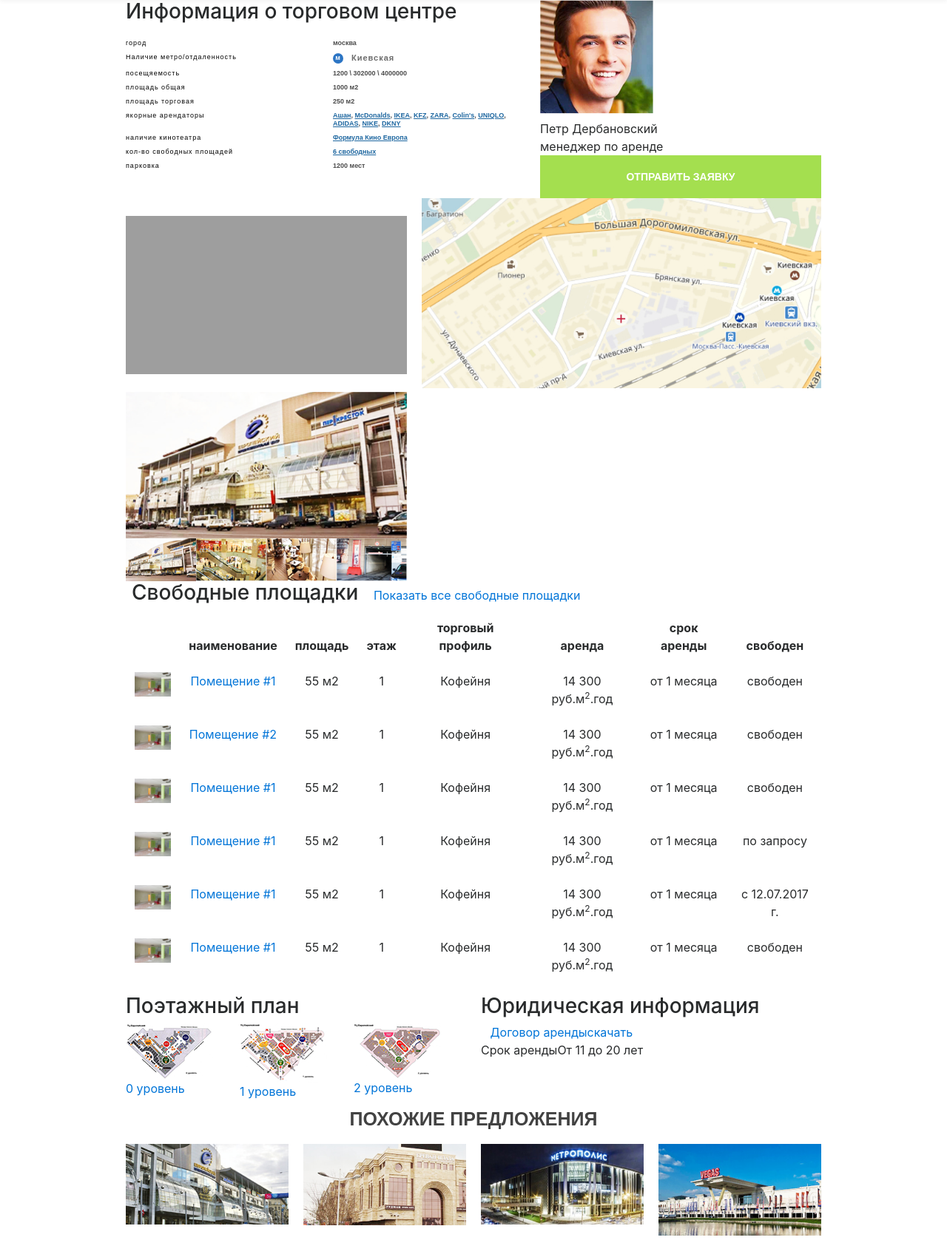
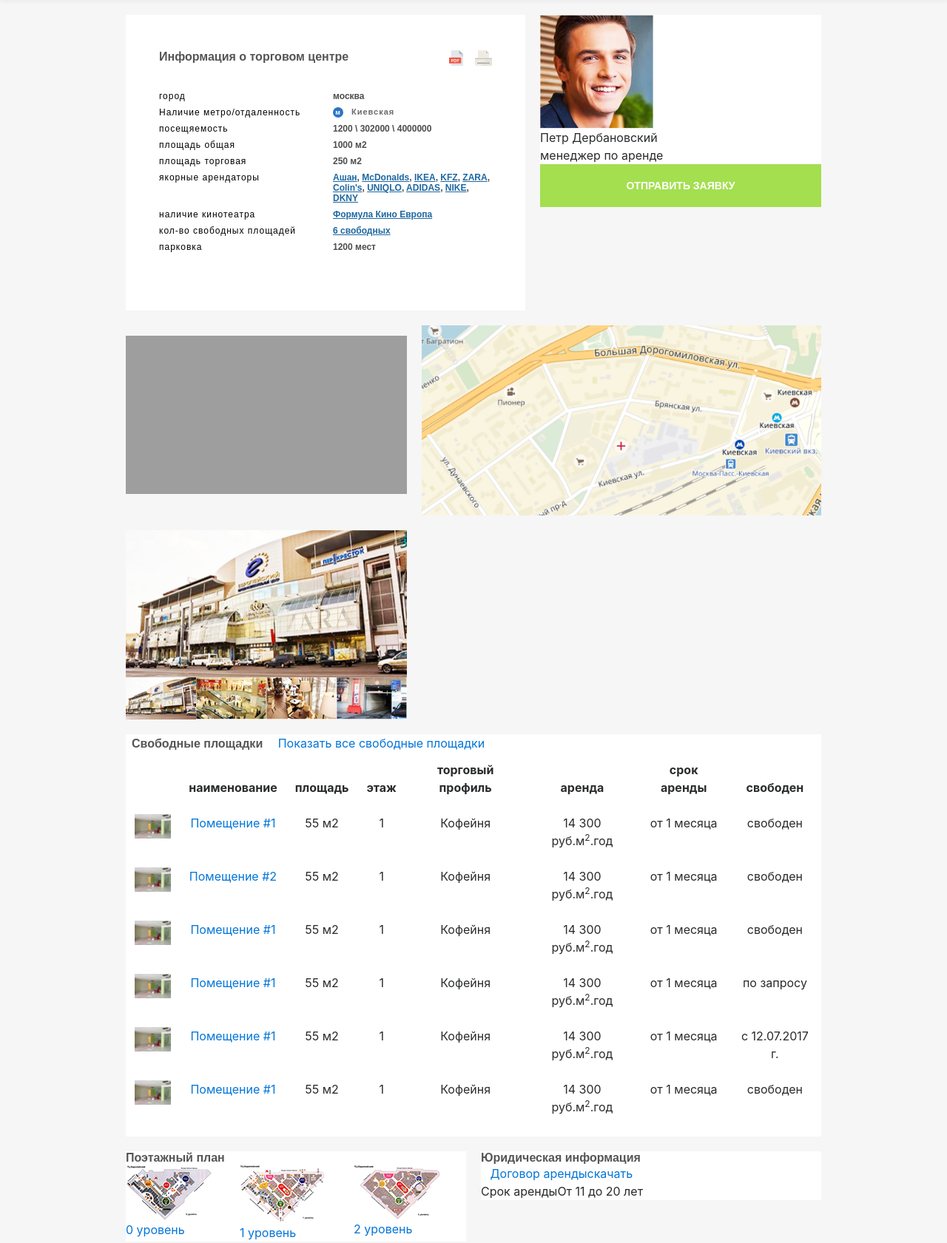
Before and after one commit to tagopen/vitrina, a web app: file app/product.html in a window 1280 px wide. Shown: the part 302-1983 px from the top of the page at 74% size. Run offline with its HTML, style and script files only (its server is not run), Linux system fonts and the light colour scheme; some web fonts are replaced; grey boxes are pictures that could not be loaded.

Commit message:
section info

```diff
--- a/app/css/style.css
+++ b/app/css/style.css
@@ -476,6 +476,12 @@
   background: url(../img/sprite.png) -630px -288px no-repeat;
 }
 
+.ic--pdf:before {
+  width: 19px;
+  height: 21px;
+  background: url(../img/sprite.png) -663px -512px no-repeat;
+}
+
 .ic--plaza:before {
   width: 133px;
   height: 85px;
@@ -486,6 +492,12 @@
   width: 204px;
   height: 186px;
   background: url(../img/sprite.png) 0px -210px no-repeat;
+}
+
+.ic--print:before {
+  width: 23px;
+  height: 21px;
+  background: url(../img/sprite.png) -670px -470px no-repeat;
 }
 
 .ic--rgb:before {
@@ -2642,7 +2654,7 @@
 }
 
 .tags__link {
-  font: 700 0.563rem/0.6875rem "Muller", sans-serif;
+  font: inherit;
   color: #1e67a0;
   text-decoration: underline;
   -webkit-transition: all .3s ease-out;
@@ -2906,10 +2918,6 @@
     font-size: 0.688rem;
     line-height: 0.8125rem;
   }
-  .category__layout--big .tags__link {
-    font-size: 0.688rem;
-    line-height: 0.8125rem;
-  }
   .category__layout--big .tags__quantity {
     width: 1rem;
     height: 1rem;
@@ -2994,10 +3002,6 @@
     font-size: 0.5rem;
     line-height: 0.625rem;
   }
-  .category__layout--map .tags__link {
-    font-size: 0.5rem;
-    line-height: 0.625rem;
-  }
   .category__layout--map .tags__quantity {
     width: 0.688rem;
     height: 0.688rem;
@@ -3056,10 +3060,6 @@
     font-size: 0.875rem;
     line-height: 1rem;
   }
-  .category__layout--big .tags__link {
-    font-size: 0.875rem;
-    line-height: 1rem;
-  }
   .category__layout--big .tags__quantity {
     width: 1.313rem;
     height: 1.313rem;
@@ -3106,10 +3106,6 @@
     line-height: 0.875rem;
   }
   .option__value {
-    font-size: 0.75rem;
-    line-height: 0.875rem;
-  }
-  .tags__link {
     font-size: 0.75rem;
     line-height: 0.875rem;
   }
@@ -3401,6 +3397,103 @@
   }
 }
 
+/* ---------------------------------------- */
+/* S E C T I O N    I N F O    S T Y L E    */
+/* ---------------------------------------- */
+@media only screen and (min-width: 992px) {
+  .option__name--dark {
+    font-size: 0.875rem;
+    line-height: 1rem;
+  }
+}
+
+/* -------------------------------------------------------- */
+/* S E C T I O N    P R O D U C T - T H U M B    S T Y L E  */
+/* -------------------------------------------------------- */
+.product-thumb {
+  padding: 0.625rem 0;
+  background-color: #f6f6f6;
+}
+
+.product-thumb__item {
+  margin: 0.625rem 0;
+  background-color: #fff;
+}
+
+/* ---------------------------------------- */
+/* S E C T I O N    I N F O    S T Y L E    */
+/* ---------------------------------------- */
+.h3-heading {
+  margin: 0;
+  font: 700 0.813rem/0.9375rem "Muller", sans-serif;
+  color: #555;
+}
+
+.info {
+  padding: 1.25rem;
+}
+
+.info__link {
+  margin-left: 1rem;
+}
+
+.info__option {
+  padding: 0.75rem 0 0;
+}
+
+.option__name--info {
+  font-size: 0.625rem;
+  line-height: 0.75rem;
+}
+
+.option__value--info {
+  font-size: 0.625rem;
+  line-height: 0.75rem;
+}
+
+@media only screen and (min-width: 768px) {
+  .h3-heading {
+    font-size: 1rem;
+    line-height: 1.125rem;
+  }
+  .info {
+    padding: 2.813rem;
+  }
+  .info__option {
+    padding: 1.875rem 0;
+  }
+  .option__name--info {
+    font-size: 0.75rem;
+    line-height: 0.875rem;
+  }
+  .option__value--info {
+    font-size: 0.75rem;
+    line-height: 0.875rem;
+  }
+}
+
+@media only screen and (min-width: 992px) {
+  .option__name--info {
+    font-size: 0.75rem;
+    line-height: 0.875rem;
+  }
+  .option__value--info {
+    font-size: 0.75rem;
+    line-height: 0.875rem;
+  }
+}
+
+@media only screen and (min-width: 1344px) {
+  .option__name--info {
+    font-size: 0.875rem;
+    line-height: 1rem;
+  }
+  .option__value--info {
+    font-size: 1rem;
+    line-height: 1.125rem;
+  }
+}
+
 /* ---------------------------------------------- */
 /* S E C T I O N    C A T E G O R Y    S T Y L E  */
 /* ---------------------------------------------- */
--- a/app/product.html
+++ b/app/product.html
@@ -107,7 +107,7 @@
               <div class="col-24 col-md-12 col-lg-auto">
                 <div class="intro__item choice">
                   <div class="row flex-row-reverse flex-md-row">
-                    <div class="d-inline-flex pl-2 pr-2 shoice__btn-group">
+                    <div class="d-inline-flex pl-2 pr-2 choice__btn-group">
                       <button class="btn favorite" type="button"><i class="fa fa-star favorite--icon"></i></button>
                       <button class="btn compare" type="button"><i class="fa fa-balance-scale compare--icon"></i></button>
                     </div>
@@ -150,27 +150,27 @@
             <div class="col-24 col-lg-14">
               <div class="product-thumb__item">
                 <div class="info">
-                  <div class="d-flex justify-content-between">
+                  <div class="d-flex justify-content-between align-items-center">
                     <div class="d-inline-flex">
                       <h3 class="h3-heading">Информация о торговом центре</h3>
                     </div>
-                    <div class="d-inline-flex info__group"><a class="info__link pdf" href="#"><i class="fa fa-file-pdf-o"></i></a><a class="info__link print" href="#" onclick="window.print();"><i class="fa fa-print"></i></a></div>
+                    <div class="d-inline-flex info__group"><a class="info__link pdf" href="#"><i class="ic ic--pdf"></i></a><a class="info__link print" href="#" onclick="window.print();"><i class="ic ic--print"></i></a></div>
                   </div>
-                  <div class="option">
+                  <div class="option info__option">
                     <div class="option__item">
                       <div class="row">
                         <div class="col">
-                          <div class="option__name option__name--dark">город</div>
+                          <div class="option__name option__name--dark option__value--info">город</div>
                         </div>
                         <div class="col">
-                          <div class="option__value"><span class="option__number">москва</span><span class="option__descr"></span></div>
+                          <div class="option__value option__value--info"><span class="option__number">москва</span><span class="option__descr"></span></div>
                         </div>
                       </div>
                     </div>
                     <div class="option__item">
                       <div class="row">
                         <div class="col">
-                          <div class="option__name option__name--dark">Наличие метро/отдаленность</div>
+                          <div class="option__name option__name--dark option__value--info">Наличие метро/отдаленность</div>
                         </div>
                         <div class="col">
                           <div class="railway"><span class="railway__icon railway__icon--blue">м</span>Киевская
@@ -181,40 +181,40 @@
                     <div class="option__item">
                       <div class="row">
                         <div class="col">
-                          <div class="option__name option__name--dark">посещяемость</div>
+                          <div class="option__name option__name--dark option__value--info">посещяемость</div>
                         </div>
                         <div class="col">
-                          <div class="option__value"><span class="option__number">1200 \ 302000 \ 4000000</span><span class="option__descr"></span></div>
+                          <div class="option__value option__value--info"><span class="option__number">1200 \ 302000 \ 4000000</span><span class="option__descr"></span></div>
                         </div>
                       </div>
                     </div>
                     <div class="option__item">
                       <div class="row">
                         <div class="col">
-                          <div class="option__name option__name--dark">площадь общая</div>
+                          <div class="option__name option__name--dark option__value--info">площадь общая</div>
                         </div>
                         <div class="col">
-                          <div class="option__value"><span class="option__number">1000 м2</span><span class="option__descr"></span></div>
+                          <div class="option__value option__value--info"><span class="option__number">1000 м2</span><span class="option__descr"></span></div>
                         </div>
                       </div>
                     </div>
                     <div class="option__item">
                       <div class="row">
                         <div class="col">
-                          <div class="option__name option__name--dark">площадь торговая</div>
+                          <div class="option__name option__name--dark option__value--info">площадь торговая</div>
                         </div>
                         <div class="col">
-                          <div class="option__value"><span class="option__number">250 м2</span><span class="option__descr"></span></div>
+                          <div class="option__value option__value--info"><span class="option__number">250 м2</span><span class="option__descr"></span></div>
                         </div>
                       </div>
                     </div>
                     <div class="option__item">
                       <div class="row">
                         <div class="col">
-                          <div class="option__name option__name--dark">якорные арендаторы</div>
+                          <div class="option__name option__name--dark option__value--info">якорные арендаторы</div>
                         </div>
                         <div class="col">
-                          <div class="option__value tags"><a class="tags__link" href="#">Ашан</a>, <a class="tags__link" href="#">McDonalds</a>, <a class="tags__link" href="#">IKEA</a>, <a class="tags__link" href="#">KFZ</a>, <a class="tags__link" href="#">ZARA</a>, <a class="tags__link" href="#">Colin's</a>, <a class="tags__link" href="#">UNIQLO</a>, <a class="tags__link" href="#">ADIDAS</a>, <a class="tags__link" href="#">NIKE</a>, <a class="tags__link" href="#">DKNY</a>
+                          <div class="option__value option__value--info tags"><a class="tags__link" href="#">Ашан</a>, <a class="tags__link" href="#">McDonalds</a>, <a class="tags__link" href="#">IKEA</a>, <a class="tags__link" href="#">KFZ</a>, <a class="tags__link" href="#">ZARA</a>, <a class="tags__link" href="#">Colin's</a>, <a class="tags__link" href="#">UNIQLO</a>, <a class="tags__link" href="#">ADIDAS</a>, <a class="tags__link" href="#">NIKE</a>, <a class="tags__link" href="#">DKNY</a>
                           </div>
                         </div>
                       </div>
@@ -222,10 +222,10 @@
                     <div class="option__item">
                       <div class="row">
                         <div class="col">
-                          <div class="option__name option__name--dark">наличие кинотеатра</div>
+                          <div class="option__name option__name--dark option__value--info">наличие кинотеатра</div>
                         </div>
                         <div class="col">
-                          <div class="option__value tags"><a class="tags__link" href="#">Формула Кино Европа</a>
+                          <div class="option__value option__value--info tags"><a class="tags__link" href="#">Формула Кино Европа</a>
                           </div>
                         </div>
                       </div>
@@ -233,10 +233,10 @@
                     <div class="option__item">
                       <div class="row">
                         <div class="col">
-                          <div class="option__name option__name--dark">кол-во свободных площадей</div>
+                          <div class="option__name option__name--dark option__value--info">кол-во свободных площадей</div>
                         </div>
                         <div class="col">
-                          <div class="option__value tags"><a class="tags__link" href="#">6 свободных</a>
+                          <div class="option__value option__value--info tags"><a class="tags__link" href="#">6 свободных</a>
                           </div>
                         </div>
                       </div>
@@ -244,10 +244,10 @@
                     <div class="option__item">
                       <div class="row">
                         <div class="col">
-                          <div class="option__name option__name--dark">парковка</div>
+                          <div class="option__name option__name--dark option__value--info">парковка</div>
                         </div>
                         <div class="col">
-                          <div class="option__value"><span class="option__number">1200 мест</span><span class="option__descr"></span></div>
+                          <div class="option__value option__value--info"><span class="option__number">1200 мест</span><span class="option__descr"></span></div>
                         </div>
                       </div>
                     </div>
@@ -294,6 +294,10 @@
                     <div class="slider__item"><img class="img-fluid slider__img" src="img/product-lg-4.jpg" alt="Каталог #4"></div>
                   </div>
                   <div class="catalog__slider slider slider--small">
+                    <div class="slider__item"><img class="img-fluid slider__img" src="img/product-xs-1.jpg" alt="Каталог #1"></div>
+                    <div class="slider__item"><img class="img-fluid slider__img" src="img/product-xs-2.jpg" alt="Каталог #2"></div>
+                    <div class="slider__item"><img class="img-fluid slider__img" src="img/product-xs-3.jpg" alt="Каталог #3"></div>
+                    <div class="slider__item"><img class="img-fluid slider__img" src="img/product-xs-4.jpg" alt="Каталог #4"></div>
                     <div class="slider__item"><img class="img-fluid slider__img" src="img/product-xs-1.jpg" alt="Каталог #1"></div>
                     <div class="slider__item"><img class="img-fluid slider__img" src="img/product-xs-2.jpg" alt="Каталог #2"></div>
                     <div class="slider__item"><img class="img-fluid slider__img" src="img/product-xs-3.jpg" alt="Каталог #3"></div>
--- a/app/sass/pages/_catalog.sass
+++ b/app/sass/pages/_catalog.sass
@@ -660,7 +660,7 @@
 .tags
   position: relative
   &__link
-    font: 700 0.563rem/0.6875rem $main-font
+    font: inherit
     color: $tags-link-color
     text-decoration: underline
     transition: all .3s ease-out
@@ -832,9 +832,6 @@
             font-size: 0.688rem
             line-height: 0.8125rem
         .tags
-          &__link
-            font-size: 0.688rem
-            line-height: 0.8125rem
           &__quantity
             width: 1rem
             height: 1rem
@@ -890,9 +887,6 @@
             font-size: 0.5rem
             line-height: 0.625rem
         .tags
-          &__link
-            font-size: 0.5rem
-            line-height: 0.625rem
           &__quantity
             width: 0.688rem
             height: 0.688rem
@@ -944,9 +938,6 @@
             font-size: 0.875rem
             line-height: 1rem
         .tags
-          &__link
-            font-size: 0.875rem
-            line-height: 1rem
           &__quantity
             width: 1.313rem
             height: 1.313rem
@@ -985,9 +976,6 @@
       font-size: 0.75rem
       line-height: 0.875rem
   .tags
-    &__link
-      font-size: 0.75rem
-      line-height: 0.875rem
     &__quantity
       width: 1.125rem
       height: 1.125rem
--- a/app/sass/pages/_product.sass
+++ b/app/sass/pages/_product.sass
@@ -113,6 +113,77 @@
         &--content
           font-size: 0.938rem
           line-height: 1.063rem
++comment("section info style")
++r(992)
+  .option
+    &__name
+      &--dark
+        font-size: 0.875rem
+        line-height: 1rem
++comment("section product-thumb style")
+.product-thumb
+  padding: 0.625rem 0
+  background-color: $product-thumb-bg
+  &__item
+    margin: 0.625rem 0
+    background-color: $product-thumb-item-bg
++comment("section info style")
+.h3-heading
+  margin: 0
+  font: 700 0.813rem/0.9375rem $main-font
+  color: $h3-heading
+.info
+  padding: 1.25rem
+  &__link
+    margin-left: 1rem
+  &__option
+    padding: 0.75rem 0 0
+.option
+  &__name
+    &--info
+      font-size: 0.625rem
+      line-height: 0.75rem
+  &__value
+    &--info
+      font-size: 0.625rem
+      line-height: 0.75rem
++r(768)
+  .h3-heading
+    font-size: 1rem
+    line-height: 1.125rem
+  .info
+    padding: 2.813rem
+    &__option
+      padding: 1.875rem 0
+  .option
+    &__name
+      &--info
+        font-size: 0.75rem
+        line-height: 0.875rem
+    &__value
+      &--info
+        font-size: 0.75rem
+        line-height: 0.875rem
++r(992)
+  .option
+    &__name
+      &--info
+        font-size: 0.75rem
+        line-height: 0.875rem
+    &__value
+      &--info
+        font-size: 0.75rem
+        line-height: 0.875rem
++r(1344)
+  .option
+    &__name
+      &--info
+        font-size: 0.875rem
+        line-height: 1rem
+    &__value
+      &--info
+        font-size: 1rem
+        line-height: 1.125rem
 +comment("section category style")
 .slider
   &__img
--- a/app/sass/utils/_sprite.sass
+++ b/app/sass/utils/_sprite.sass
@@ -129,6 +129,17 @@
 $location-total-height: 597px
 $location-image: 'sprite.png'
 $location: (630px, 288px, -630px, -288px, 66px, 87px, 715px, 597px, 'sprite.png', 'location', )
+$pdf-name: 'pdf'
+$pdf-x: 663px
+$pdf-y: 512px
+$pdf-offset-x: -663px
+$pdf-offset-y: -512px
+$pdf-width: 19px
+$pdf-height: 21px
+$pdf-total-width: 715px
+$pdf-total-height: 597px
+$pdf-image: 'sprite.png'
+$pdf: (663px, 512px, -663px, -512px, 19px, 21px, 715px, 597px, 'sprite.png', 'pdf', )
 $plaza-name: 'plaza'
 $plaza-x: 0px
 $plaza-y: 406px
@@ -151,6 +162,17 @@
 $premises-total-height: 597px
 $premises-image: 'sprite.png'
 $premises: (0px, 210px, 0px, -210px, 204px, 186px, 715px, 597px, 'sprite.png', 'premises', )
+$print-name: 'print'
+$print-x: 670px
+$print-y: 470px
+$print-offset-x: -670px
+$print-offset-y: -470px
+$print-width: 23px
+$print-height: 21px
+$print-total-width: 715px
+$print-total-height: 597px
+$print-image: 'sprite.png'
+$print: (670px, 470px, -670px, -470px, 23px, 21px, 715px, 597px, 'sprite.png', 'print', )
 $rgb-name: 'rgb'
 $rgb-x: 104px
 $rgb-y: 501px
@@ -209,7 +231,7 @@
 $spritesheet-width: 715px
 $spritesheet-height: 597px
 $spritesheet-image: 'sprite.png'
-$spritesheet-sprites: ($arrow-down, $arrow-right, $blueprint, $brainlogo-xs, $brainlogo, $check, $collaboration, $compare, $compared, $deal, $location, $plaza, $premises, $rgb, $search, $share, $shops, $task, )
+$spritesheet-sprites: ($arrow-down, $arrow-right, $blueprint, $brainlogo-xs, $brainlogo, $check, $collaboration, $compare, $compared, $deal, $location, $pdf, $plaza, $premises, $print, $rgb, $search, $share, $shops, $task, )
 $spritesheet: (715px, 597px, 'sprite.png', $spritesheet-sprites, )
 
 // The provided mixins are intended to be used with the array-like variables
--- a/app/sass/utils/_varibles.sass
+++ b/app/sass/utils/_varibles.sass
@@ -15,6 +15,7 @@
 $sub-heading-color:                #424242
 $sub-heading-orange-color:         #f9651e
 $sub-heading-orange-border:        #f9651e
+$h3-heading:                       #555
 
 $hover-ratio:                      1.4
 
@@ -283,3 +284,7 @@
 $nav-content-link-color:          #b9b9b9
 $nav-content-link-color-hover:    $nav-content-link-color * $hover-ratio
 $nav-content-link-bg-hover:       #b9b9b9
+
+//== Product-thumb
+$product-thumb-bg:                 #f6f6f6
+$product-thumb-item-bg:            #fff
--- a/app/views/partials/_header-inside.pug
+++ b/app/views/partials/_header-inside.pug
@@ -26,7 +26,7 @@
             .intro__item.choice
               .row.flex-row-reverse.flex-md-row
                 if (page.intro.choice.btnGroup)
-                  .d-inline-flex.pl-2.pr-2.shoice__btn-group
+                  .d-inline-flex.pl-2.pr-2.choice__btn-group
                     each btn, key in page.intro.choice.btnGroup
                       button.btn(class=key, type='button')
                         i.fa(class=btn, class=key + '--icon')
```
Also changed, not shown: app/views/partials/_info.pug (+5 -5 lines), app/views/utils/_variables.pug (+18 -2 lines), app/img/icons/pdf.png (added), app/img/icons/print.png (added), app/img/sprite.png, app/sass/utils/sprite.png.
